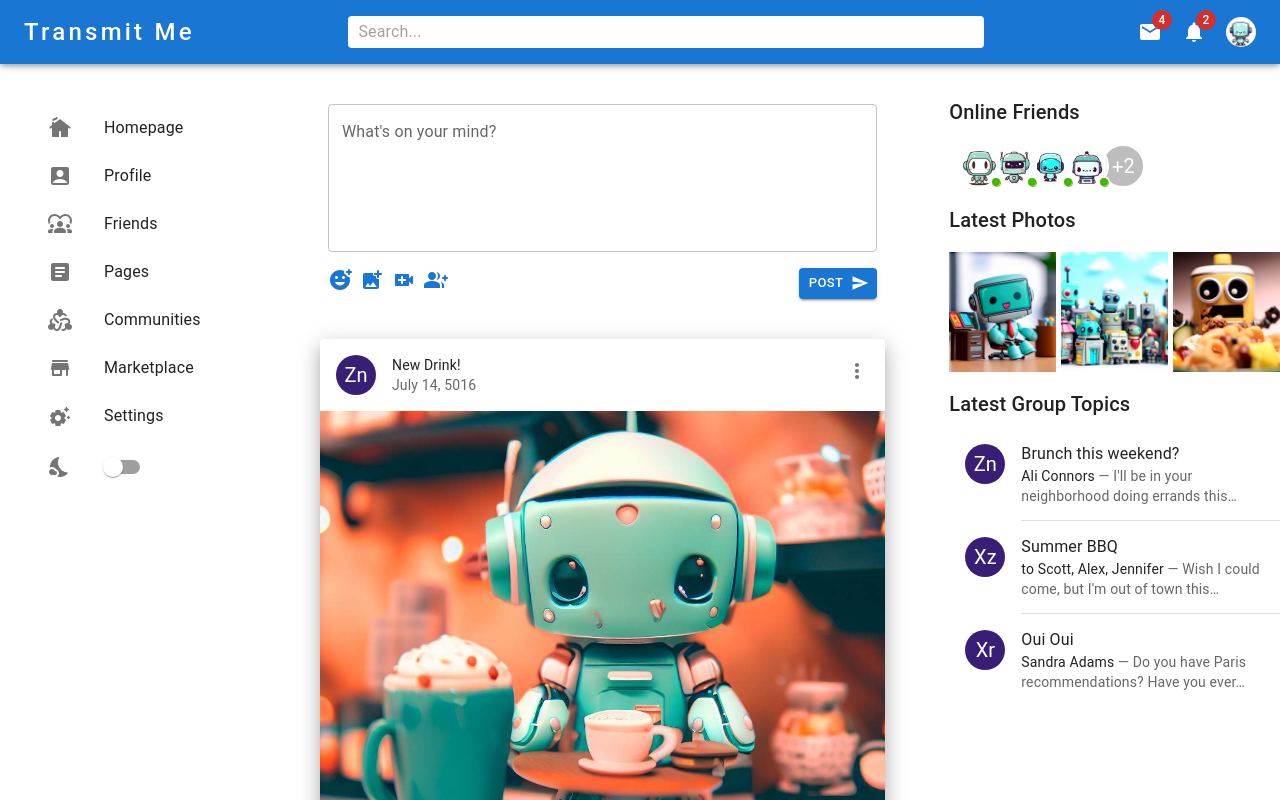
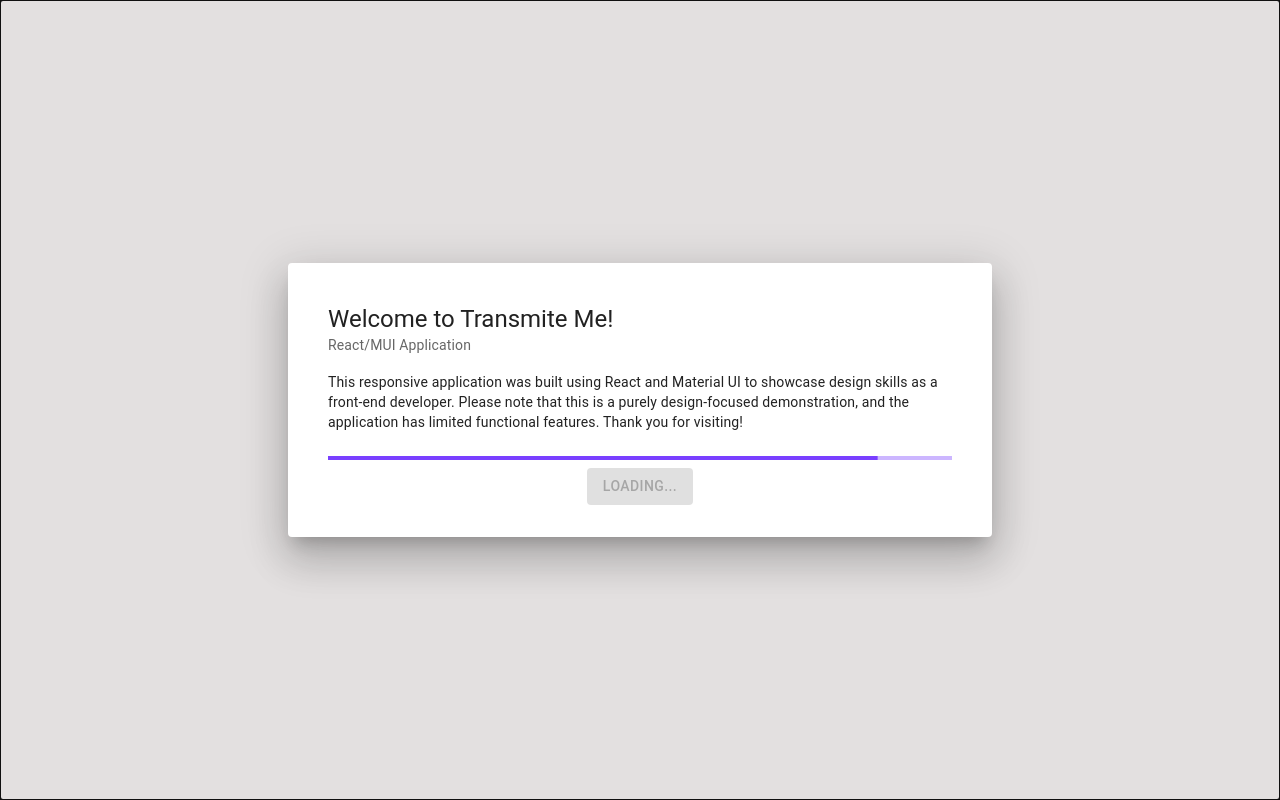
Before and after one commit to CryFecteau/Transmit-Me, a React (Create React App) app: page / in a window 1280 px wide. Shown: the top 800 px of the page. Built offline with nearby package versions, Linux system fonts and the light colour scheme.

Commit message:
Add loading screen and update favicon

```diff
--- a/src/App.js
+++ b/src/App.js
@@ -6,6 +6,7 @@ import './App.css';
 import { NavBarComponent } from './components/navBar-component';
 import { AddPostComponent } from './components/addPost-component';
 import React from 'react'
+import { LoadingComponent } from './components/loading-component';
 function App() {
   const [currentMode, setCurrentMode] = React.useState('light');
 
@@ -16,6 +17,8 @@ function App() {
   });
 
   return (
+    <>
+      <LoadingComponent />
       <ThemeProvider theme={darkMode}>
         <Box bgcolor={'background.default'} color={'text.primary'} >
           <NavBarComponent />
@@ -27,6 +30,7 @@ function App() {
           <AddPostComponent />
         </Box>
       </ThemeProvider>
+    </>
   );
 }
 
--- /dev/null
+++ b/src/components/loading-component.jsx
@@ -0,0 +1,82 @@
+import { Box, Paper, Button } from '@mui/material';
+import React from 'react';
+import Modal from '@mui/material/Modal';
+import Typography from '@mui/material/Typography';
+import LinearProgress from '@mui/material/LinearProgress';
+
+const style = {
+    width: '100vw',
+    height: '100vh',
+    backgroundColor: '#e3e0e0',
+    display: 'flex',
+    justifyContent: 'center',
+    alignItems: 'center',
+};
+const style2 = {
+    display: 'flex',
+    justifyContent: 'center',
+    flexDirection: 'column',
+    width: '50vw',
+    height: 'auto',
+    padding: '2rem',
+}
+
+const style3 = {
+    padding: '.5rem',
+}
+
+
+
+export const LoadingComponent = () => {
+    const [open, setOpen] = React.useState(true);
+    const [progress, setProgress] = React.useState(0);
+    const [isLoading, setIsLoading] = React.useState(true);
+    const handleClose = () => setOpen(false);
+
+    React.useEffect(() => {
+        const timer = setInterval(() => {
+            setProgress((oldProgress) => {
+                if (oldProgress === 100) {
+                    clearInterval(timer);
+                    setIsLoading(false);
+                }
+                const diff = Math.random() * 10;
+                return Math.min(oldProgress + diff, 100);
+            });
+        }, 250);
+
+        return () => {
+            clearInterval(timer);
+        };
+    }, []);
+    return (
+        <div>
+            <Modal
+                open={open}
+                onClose={handleClose}
+                aria-labelledby="modal-modal-title"
+                aria-describedby="modal-modal-description"
+            >
+                <Box sx={style}>
+                    <Paper sx={style2} elevation={24}>
+                        <Box sx={style3}>
+                            <Typography variant="h5" component="div">
+                                Welcome to Transmite Me!
+                            </Typography>
+                            <Typography sx={{ fontSize: 14 }} color="text.secondary" gutterBottom>
+                                React/MUI Application
+                            </Typography>
+                            <Typography sx={{ marginTop: '1rem', marginBottom: '1.5rem' }} variant="body2">
+                                This responsive application was built using React and Material UI to showcase design skills as a front-end developer. Please note that this is a purely design-focused demonstration, and the application has limited functional features. Thank you for visiting!
+                            </Typography>
+                            <LinearProgress variant="determinate" value={progress} />
+                        </Box>
+                        <Box sx={{ display: 'flex', justifyContent: 'center', alignItems: 'center' }}>
+                            <Button id='enterBtn' onClick={handleClose} variant="contained" disabled={isLoading}>{isLoading ? 'Loading...' : 'Enter'}</Button>
+                        </Box>
+                    </Paper>
+                </Box>
+            </Modal>
+        </div>
+    )
+}
--- a/src/components/navBar-component.jsx
+++ b/src/components/navBar-component.jsx
@@ -48,7 +48,7 @@ export const NavBarComponent = () => {
         <AppBar position='sticky'>
             <ToolBarStyled>
                 <Typography variant='h5' sx={{ display: { xs: 'none', sm: 'block' }, letterSpacing: '0.2rem', fontWeight: '500' }}>
-                    Transmit Me
+                    <SettingsInputAntennaRounded /> Transmit Me
                 </Typography>
                 <SettingsInputAntennaRounded sx={{ display: { xs: 'block', sm: 'none' } }} />
                 <SearchBarStyled>
--- a/src/components/rightBar-component.jsx
+++ b/src/components/rightBar-component.jsx
@@ -118,7 +118,7 @@ export const RightBarComponent = () => {
                                         variant="body2"
                                         color="text.primary"
                                     >
-                                        Ali Connors
+                                        Ix C.
                                     </Typography>
                                     {" — I'll be in your neighborhood doing errands this…"}
                                 </React.Fragment>
@@ -140,7 +140,7 @@ export const RightBarComponent = () => {
                                         variant="body2"
                                         color="text.primary"
                                     >
-                                        to Scott, Alex, Jennifer
+                                        to Scoz, Ax, Jia
                                     </Typography>
                                     {" — Wish I could come, but I'm out of town this…"}
                                 </React.Fragment>
@@ -162,7 +162,7 @@ export const RightBarComponent = () => {
                                         variant="body2"
                                         color="text.primary"
                                     >
-                                        Sandra Adams
+                                        Sinq A.
                                     </Typography>
                                     {' — Do you have Paris recommendations? Have you ever…'}
                                 </React.Fragment>
```
Also changed, not shown: 1 other file (tests, documents, lock files or other folders). Lines whose indentation alone changed are shown as unchanged.
